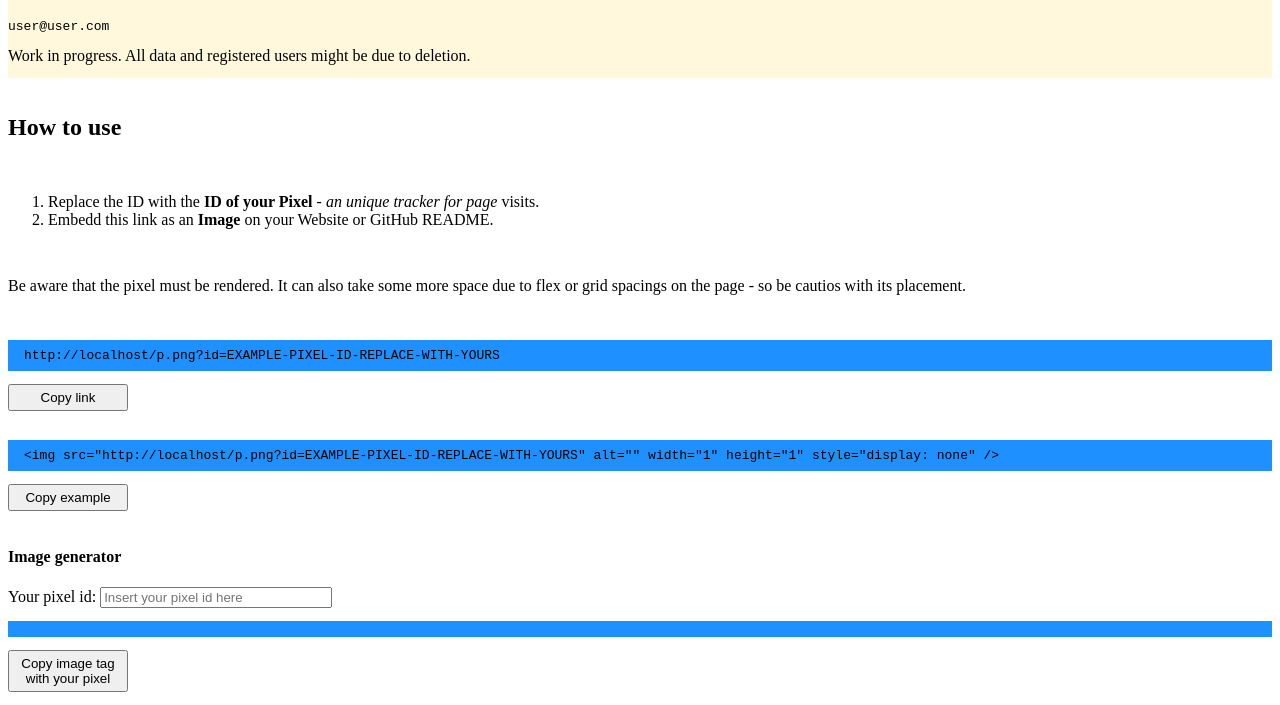
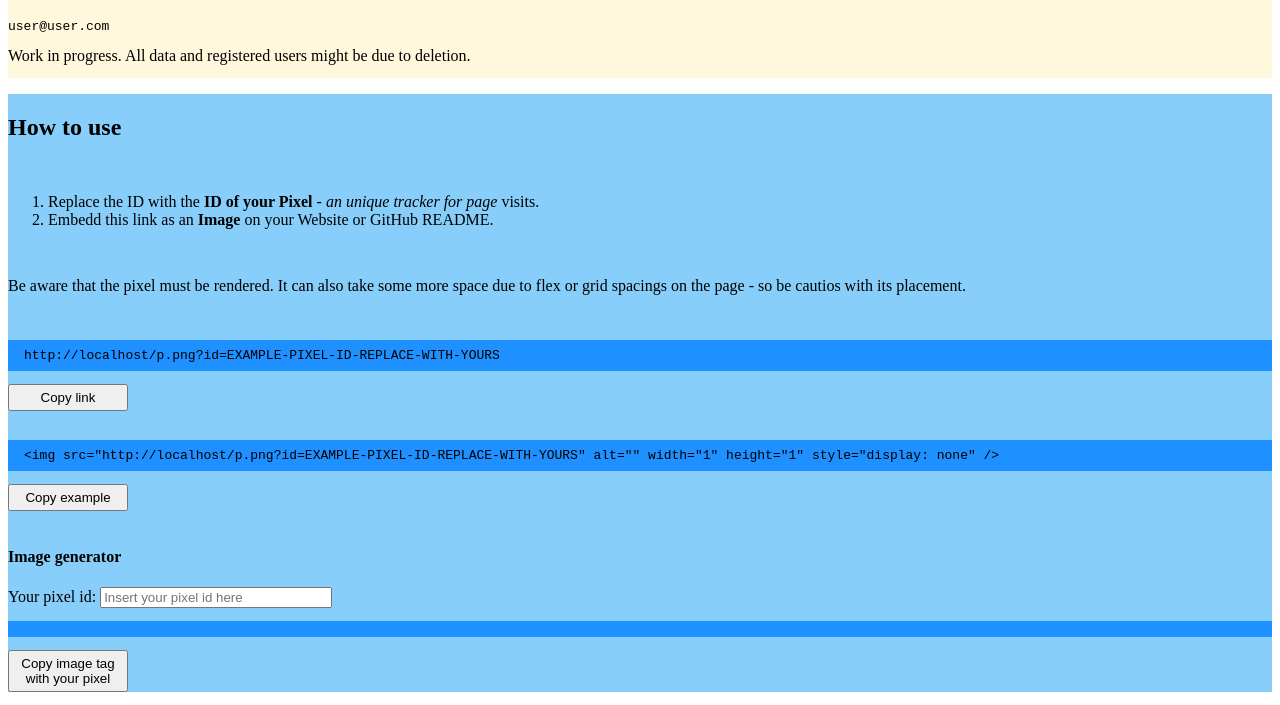
Before and after one commit to Eghizio/pixel-image, a website with bundled scripts: page src/public/index.html in a window 1280 px wide. Shown: the part 69-774 px from the top of the page. Built offline with nearby package versions, Linux system fonts and the light colour scheme; no server answers.

Commit message:
Client how-to bg

```diff
--- a/src/public/style.css
+++ b/src/public/style.css
@@ -40,6 +40,10 @@ input {
   color: red;
 }
 
+#how-to {
+  background-color: lightskyblue;
+}
+
 #how-to pre {
   padding: 0.5rem 1rem;
   background-color: dodgerblue;
```
Also changed, not shown: src/public/_old_index.html (renamed from src/public/old_index.html).
